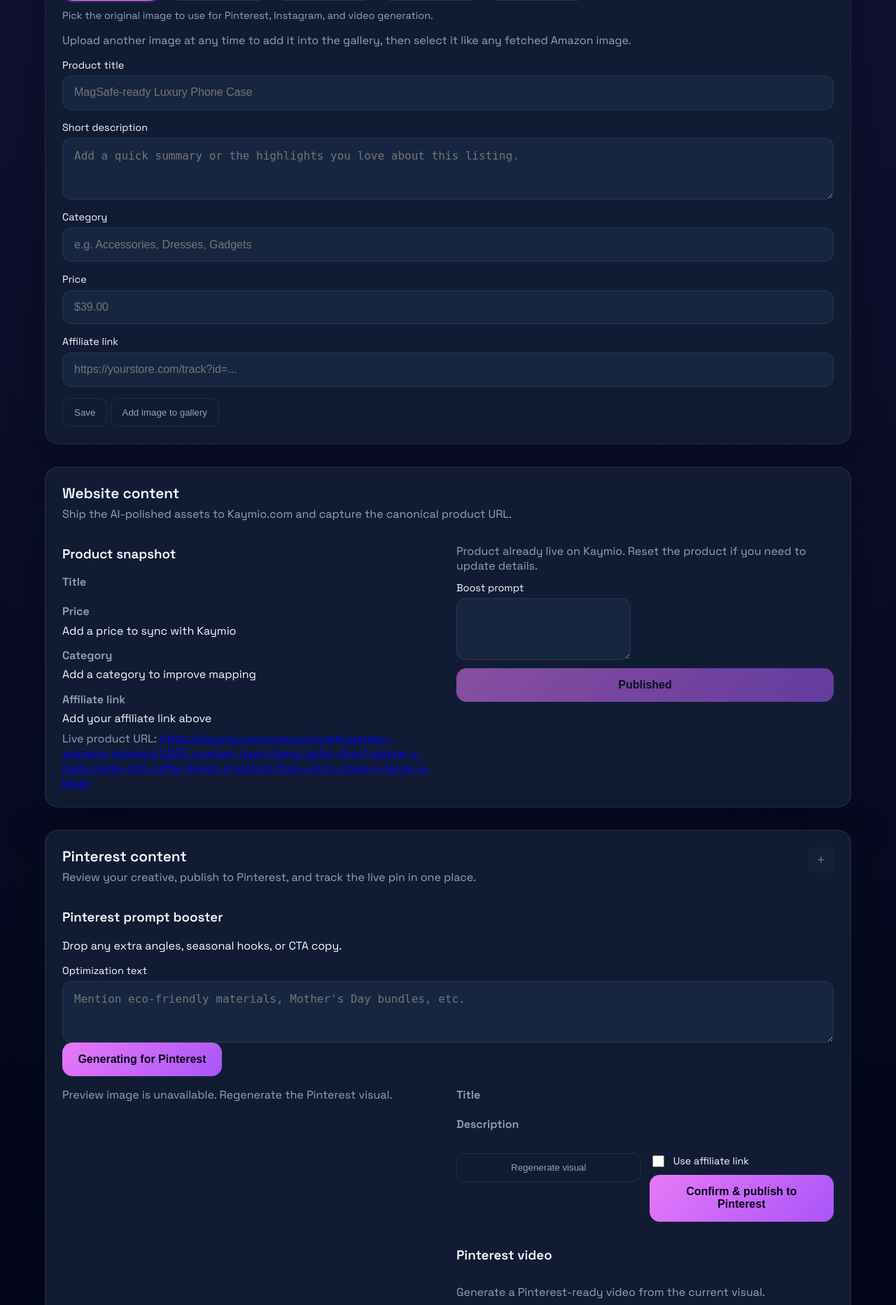
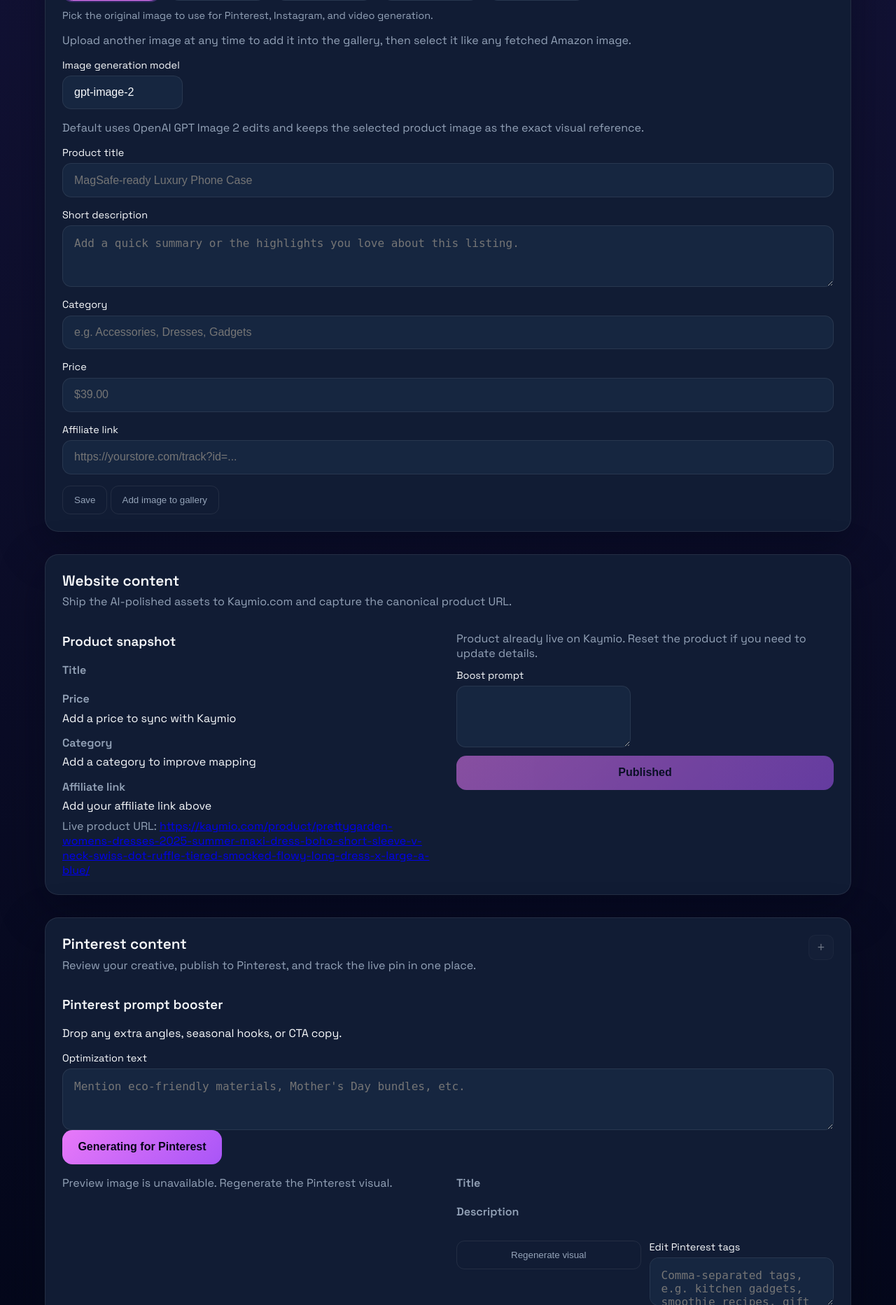
Before and after one commit to ahmadezoji/kaymio-app, a Flask app: page / in a window 1280 px wide. Shown: the part 1618-3483 px from the top of the page at 70% size. Run offline with Flask 3, Linux system fonts and the light colour scheme.

Commit message:
tags edit

```diff
--- a/app.py
+++ b/app.py
@@ -803,6 +803,18 @@ def _hydrate_preview(preview: Optional[Dict[str, Any]]) -> Optional[Dict[str, An
     if not preview:
         return preview
     hydrated = dict(preview)
+    if "tags" in hydrated:
+        hydrated["tags"] = sanitize_tag_list(hydrated.get("tags") or [])
+        hydrated["tags_payload"] = json.dumps(hydrated["tags"])
+    if "instagram_hashtags" in hydrated:
+        hydrated["instagram_hashtags"] = sanitize_tag_list(hydrated.get("instagram_hashtags") or [])
+        hydrated["instagram_hashtags_payload"] = json.dumps(hydrated["instagram_hashtags"])
+    if "tiktok_hashtags" in hydrated:
+        hydrated["tiktok_hashtags"] = sanitize_tag_list(hydrated.get("tiktok_hashtags") or [])
+        hydrated["tiktok_hashtags_payload"] = json.dumps(hydrated["tiktok_hashtags"])
+    if "youtube_keywords" in hydrated:
+        hydrated["youtube_keywords"] = sanitize_tag_list(hydrated.get("youtube_keywords") or [])
+        hydrated["youtube_keywords_payload"] = json.dumps(hydrated["youtube_keywords"])
     image_path = hydrated.get("generated_image_path")
     if image_path and not hydrated.get("image_data"):
         try:
@@ -1337,10 +1349,30 @@ def parse_tags_payload(raw_tags: str) -> List[str]:
     try:
         loaded = json.loads(raw_tags)
         if isinstance(loaded, list):
-            return [str(item).strip() for item in loaded if str(item).strip()]
+            return sanitize_tag_list([str(item) for item in loaded])
     except json.JSONDecodeError:
         pass
-    return [segment.strip() for segment in raw_tags.split(",") if segment.strip()]
+    normalized = str(raw_tags).replace("\n", ",")
+    return sanitize_tag_list(normalized.split(","))
+
+
+def sanitize_tag_list(raw_items: List[str]) -> List[str]:
+    cleaned: List[str] = []
+    seen = set()
+    for raw_item in raw_items:
+        token = str(raw_item or "").strip()
+        if not token:
+            continue
+        token = token.lstrip("#").strip()
+        token = token.strip(" \t\r\n.,:;!?/\\|()[]{}<>\"'`")
+        if not token or token in {"&", "+", "-", "_"}:
+            continue
+        normalized_key = token.casefold()
+        if normalized_key in seen:
+            continue
+        cleaned.append(token)
+        seen.add(normalized_key)
+    return cleaned
 
 
 def resolve_destination_url(product_id: str, affiliate_link: str, use_affiliate_link: bool) -> str:
@@ -2122,20 +2154,25 @@ def generate_pinterest():
                 raw_description or "Compelling Pinterest-ready description."
             )
 
-        tags = generate_tags_for_product_for_pintrest(
+        tags = sanitize_tag_list(generate_tags_for_product_for_pintrest(
             refined_title,
             generated_description,
-        )
+        ))
         instagram_caption = generate_caption_for_instagram(
             refined_title,
             generated_description,
             call_to_action=form_values.get("pinterest_extra"),
         )
         instagram_caption = _prepend_instagram_comment_reply_caption_cta(instagram_caption)
-        instagram_hashtags = generate_hashtags_for_instagram(refined_title, generated_description)
+        instagram_hashtags = sanitize_tag_list(
+            generate_hashtags_for_instagram(refined_title, generated_description)
+        )
         tiktok_caption = generate_caption_for_tiktok(refined_title, generated_description)
-        tiktok_hashtags = generate_hashtags_for_tiktok(refined_title, generated_description)
+        tiktok_hashtags = sanitize_tag_list(
+            generate_hashtags_for_tiktok(refined_title, generated_description)
+        )
         youtube_metadata = generate_youtube_metadata(refined_title, generated_description)
+        youtube_metadata["keywords"] = sanitize_tag_list(youtube_metadata.get("keywords") or [])
 
         context_prompt = build_prompt_context({**form_values, "title": refined_title})
         current_saved_state = get_product_state(product_id) if product_id else saved_state
--- a/templates/home.html
+++ b/templates/home.html
@@ -50,10 +50,29 @@
       <input type="hidden" name="instagram_image_path" value="{{ preview.instagram_image_path | e }}" />
       <input
         type="hidden"
+        name="image_generation_model"
+        value="{{ (values.get('image_generation_model') or image_generation_options.default_model or '') | e }}"
+      />
+      <input
+        type="hidden"
         name="video_duration_seconds"
         value="{{ (values.get('video_duration_seconds') or preview.video_duration_seconds or '8') | e }}"
       />
       <input type="hidden" name="selected_original_image" value="{{ values.get('selected_original_image', '') | e }}" />
+    {%- endmacro %}
+    {% macro editable_term_textarea(name, label, items, placeholder, disabled=false, help_text='') -%}
+      <label>
+        <span>{{ label }}</span>
+        <textarea
+          name="{{ name }}"
+          rows="2"
+          placeholder="{{ placeholder }}"
+          {% if disabled %}disabled{% endif %}
+        >{{ (items or []) | join(', ') }}</textarea>
+      </label>
+      {% if help_text %}
+        <p class="muted">{{ help_text }}</p>
+      {% endif %}
     {%- endmacro %}
     {% macro platform_reset_button(platform, label, sku) -%}
       <div class="card-header-actions">
@@ -79,7 +98,7 @@
         </div>
         <div class="hero-pill">
           <span>Multi-market ready</span>
-          <span>Gemini visuals</span>
+          <span>Multi-model visuals</span>
           <span>Pinterest automation</span>
         </div>
         <div class="card-header-actions">
@@ -129,6 +148,7 @@
         {% set instagram_reel_published = instagram_state.get('instagram_reel', {}).get('status') == 'published' %}
         {% set youtube_published = platform_states.get('youtube', {}).get('status') == 'published' %}
         {% set tiktok_published = platform_states.get('tiktok', {}).get('status') == 'published' %}
+        {% set active_image_generation_model = values.get('image_generation_model') or image_generation_options.default_model %}
         {% if product_ids %}
           <form method="post" action="{{ url_for('select_product') }}" class="card">
             <div class="card-header">
@@ -268,6 +288,27 @@
               </div>
             {% endif %}
             <p class="muted">Upload another image at any time to add it into the gallery, then select it like any fetched Amazon image.</p>
+            <div class="field-grid">
+              <label>
+                <span>Image generation model</span>
+                <div class="input-shell">
+                  <select name="image_generation_model" id="image-generation-model-select">
+                    {% for group in image_generation_options.groups %}
+                      {% if group.models %}
+                        <optgroup label="{{ group.label }}">
+                          {% for model_name in group.models %}
+                            <option value="{{ model_name }}" {% if model_name == active_image_generation_model %}selected{% endif %}>
+                              {{ model_name }}
+                            </option>
+                          {% endfor %}
+                        </optgroup>
+                      {% endif %}
+                    {% endfor %}
+                  </select>
+                </div>
+              </label>
+            </div>
+            <p class="muted">Default uses OpenAI GPT Image 2 edits and keeps the selected product image as the exact visual reference.</p>
             <label>
               <span>Product title</span>
               <input
@@ -516,11 +557,20 @@
                       <input type="hidden" name="price" value="{{ values.get('price', '') }}" />
                       <input type="hidden" name="website_boost_prompt_pref" value="{{ values.get('website_boost_prompt', '') }}" />
                       <input type="hidden" name="youtube_boost_prompt" value="{{ values.get('youtube_boost_prompt', '') }}" />
+                      <input type="hidden" name="image_generation_model" value="{{ active_image_generation_model }}" />
                       <input type="hidden" name="use_affiliate_link_pref" value="{{ values.get('use_affiliate_link', '1') }}" />
                       <button type="submit" class="ghost-btn">Regenerate visual</button>
                     </form>
                     <form method="post" action="{{ url_for('confirm_pinterest') }}" id="pinterest-publish-form">
                       {{ preview_hidden_inputs(preview_data, values) }}
+                      {{ editable_term_textarea(
+                        'tags',
+                        'Edit Pinterest tags',
+                        preview_data.tags,
+                        'Comma-separated tags, e.g. kitchen gadgets, smoothie recipes, gift ideas',
+                        false,
+                        'Adjust the generated tags before publishing. Comma-separated works best.'
+                      ) }}
                       <input type="hidden" name="use_affiliate_link" value="0" />
                       <label class="checkbox">
                         <input
@@ -558,6 +608,14 @@
                 {% if preview_data.video_url %}
                   <form method="post" action="{{ url_for('publish_pinterest_video') }}">
                     {{ preview_hidden_inputs(preview_data, values) }}
+                    {{ editable_term_textarea(
+                      'tags',
+                      'Edit Pinterest video tags',
+                      preview_data.tags,
+                      'Comma-separated tags for the video pin',
+                      platforms_locked,
+                      'These tags are used for the Pinterest video pin too.'
+                    ) }}
                     <input type="hidden" name="use_affiliate_link" value="0" />
                     <label class="checkbox">
                       <input
@@ -729,6 +787,14 @@
                 <h3>Publish feed or story</h3>
                 <form method="post" action="{{ url_for('publish_instagram') }}">
                   {{ preview_hidden_inputs(preview_data, values) }}
+                  {{ editable_term_textarea(
+                    'instagram_hashtags_payload',
+                    'Edit Instagram hashtags',
+                    preview_data.instagram_hashtags,
+                    'Comma-separated hashtags, with or without #',
+                    platforms_locked,
+                    'You can paste hashtags with or without #. They will be normalized on publish.'
+                  ) }}
                   <input type="hidden" name="use_affiliate_link" value="0" />
                   <label class="checkbox">
                     <input
@@ -834,6 +900,14 @@
                 {% if preview_data.video_url %}
                   <form method="post" action="{{ url_for('publish_instagram_reel_route') }}">
                     {{ preview_hidden_inputs(preview_data, values) }}
+                    {{ editable_term_textarea(
+                      'instagram_hashtags_payload',
+                      'Edit Reel hashtags',
+                      preview_data.instagram_hashtags,
+                      'Comma-separated Reel hashtags',
+                      platforms_locked,
+                      'These hashtags will be appended to the Reel caption.'
+                    ) }}
                     <input type="hidden" name="use_affiliate_link" value="0" />
                     <label class="checkbox">
                       <input
@@ -981,6 +1055,14 @@
               {% if preview_data.video_url %}
                 <form method="post" action="{{ url_for('publish_youtube') }}">
                   {{ preview_hidden_inputs(preview_data, values) }}
+                  {{ editable_term_textarea(
+                    'youtube_keywords_payload',
+                    'Edit YouTube keywords',
+                    preview_data.youtube_keywords,
+                    'Comma-separated keywords',
+                    platforms_locked,
+                    'Use short search-friendly keywords separated by commas.'
+                  ) }}
                   <input type="hidden" name="use_affiliate_link" value="0" />
                   <label class="checkbox">
                     <input
@@ -1078,6 +1160,14 @@
               {% if preview_data.video_url %}
                 <form method="post" action="{{ url_for('publish_tiktok') }}">
                   {{ preview_hidden_inputs(preview_data, values) }}
+                  {{ editable_term_textarea(
+                    'tiktok_hashtags_payload',
+                    'Edit TikTok hashtags',
+                    preview_data.tiktok_hashtags,
+                    'Comma-separated TikTok hashtags',
+                    platforms_locked,
+                    'These hashtags will be appended to the TikTok caption.'
+                  ) }}
                   <input type="hidden" name="use_affiliate_link" value="0" />
                   <label class="checkbox">
                     <input
@@ -1125,6 +1215,9 @@
     (function () {
       const boostInput = document.querySelector('textarea[name="youtube_boost_prompt"]');
       const instagramBoostInput = document.querySelector('textarea[name="instagram_boost_prompt"]');
+      const imageGenerationModelSelect = document.querySelector(
+        'select[name="image_generation_model"]'
+      );
       const durationInput = document.querySelector(
         'input[type="number"][name="video_duration_seconds"]'
       );
@@ -1148,6 +1241,13 @@
         syncField("instagram_boost_prompt", instagramBoostInput.value);
         instagramBoostInput.addEventListener("input", () =>
           syncField("instagram_boost_prompt", instagramBoostInput.value)
+        );
+      }
+
+      if (imageGenerationModelSelect) {
+        syncField("image_generation_model", imageGenerationModelSelect.value);
+        imageGenerationModelSelect.addEventListener("change", () =>
+          syncField("image_generation_model", imageGenerationModelSelect.value)
         );
       }
 
```
